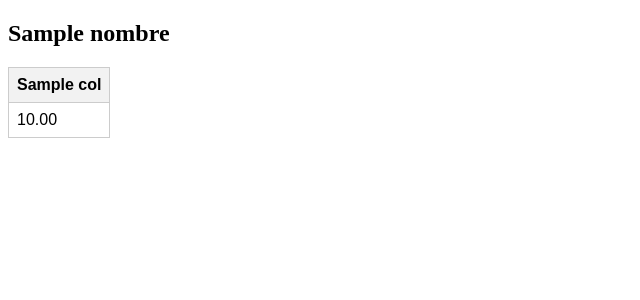
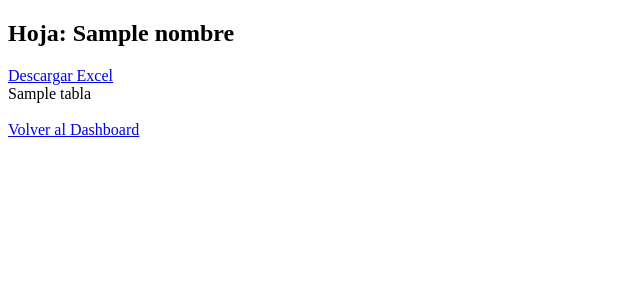
Before and after one commit to JulioVelazquez239/ofertas_proveedores, a Flask app: template templates/tabla.html in a window 1280 px wide. Shown: the top 300 px of the page, without its empty margins (0-640 px from the left). Run offline with Flask 3, Linux system fonts and the light colour scheme; the template is opened without the code that fills it: most values are stand-ins (such as "Sample title", 1, 10 or a date in 2020).

Commit message:
Actualización con mejoras backup

```diff
--- a/app.py
+++ b/app.py
@@ -1,5 +1,5 @@
 
-from flask import Flask, render_template, request, redirect, url_for, session
+from flask import Flask, render_template, request, redirect, url_for, session, send_file
 import pandas as pd
 import json
 import os
@@ -13,17 +13,6 @@ usuarios_file = 'usuarios.json'
 def cargar_usuarios():
     with open(usuarios_file, 'r') as f:
         return json.load(f)
-
-def guardar_usuarios(usuarios):
-    with open(usuarios_file, 'w') as f:
-        json.dump(usuarios, f, indent=4)
-
-@app.template_filter('formato_numero')
-def formato_numero(value):
-    try:
-        return f"{float(value):,.2f}"
-    except:
-        return value
 
 @app.route('/', methods=['GET', 'POST'])
 def login():
@@ -51,8 +40,6 @@ def ver_archivo(archivo):
     if 'user' not in session:
         return redirect(url_for('login'))
     archivo_path = os.path.join(carpeta_excel, archivo)
-    if not os.path.exists(archivo_path):
-        return "<h3>Archivo no encontrado</h3>", 404
     xls = pd.ExcelFile(archivo_path)
     hojas = xls.sheet_names
     permisos = session['permisos']
@@ -68,15 +55,22 @@ def mostrar_hoja(archivo, hoja):
     if 'user' not in session:
         return redirect(url_for('login'))
     archivo_path = os.path.join(carpeta_excel, archivo)
-    if not os.path.exists(archivo_path):
-        return "<h3>Archivo no encontrado</h3>", 404
     permisos = session['permisos']
     if permisos != "all" and hoja not in permisos.get(archivo, []):
         return "<h3>No tienes permiso para ver esta hoja.</h3>", 403
     df = pd.read_excel(archivo_path, sheet_name=hoja)
-    df = df.dropna(how='all')  # Eliminar filas vacías
-    df.columns = ["" if "Unnamed" in str(col) else col for col in df.columns]
-    return render_template('tabla.html', nombre=hoja, tabla=df.to_dict(orient='records'), columnas=df.columns)
+    df = df.loc[:, ~df.columns.str.contains('^Unnamed')]
+    df = df.fillna('')
+    formatted_df = df.applymap(lambda x: f"{x:,.2f}" if isinstance(x, (int, float)) else x)
+    return render_template('tabla.html', nombre=hoja, tabla=formatted_df.to_html(index=False, border=0), archivo=archivo)
+
+@app.route('/descargar/<archivo>/<hoja>')
+def descargar_hoja(archivo, hoja):
+    archivo_path = os.path.join(carpeta_excel, archivo)
+    df = pd.read_excel(archivo_path, sheet_name=hoja)
+    output_path = os.path.join("archivos_excel", f"{hoja}.xlsx")
+    df.to_excel(output_path, index=False)
+    return send_file(output_path, as_attachment=True)
 
 @app.route('/logout')
 def logout():
--- a/templates/tabla.html
+++ b/templates/tabla.html
@@ -1,34 +1,15 @@
 
 <!DOCTYPE html>
-<html>
+<html lang="es">
 <head>
+    <meta charset="UTF-8">
     <title>{{ nombre }}</title>
-    <style>
-        table { width: 100%%; border-collapse: collapse; font-family: Arial; }
-        th, td { border: 1px solid #ccc; padding: 8px; text-align: right; }
-        th { background-color: #f2f2f2; }
-        td:first-child, th:first-child { text-align: left; }
-    </style>
 </head>
 <body>
-    <h2>{{ nombre }}</h2>
-    <table>
-        <thead>
-            <tr>
-                {% for col in columnas %}
-                    <th>{{ col }}</th>
-                {% endfor %}
-            </tr>
-        </thead>
-        <tbody>
-            {% for row in tabla %}
-                <tr>
-                    {% for col in columnas %}
-                        <td>{{ row[col]|formato_numero }}</td>
-                    {% endfor %}
-                </tr>
-            {% endfor %}
-        </tbody>
-    </table>
+    <h2>Hoja: {{ nombre }}</h2>
+    <a href="{{ url_for('descargar_hoja', archivo=archivo, hoja=nombre) }}">Descargar Excel</a>
+    <div>{{ tabla | safe }}</div>
+    <br>
+    <a href="{{ url_for('dashboard') }}">Volver al Dashboard</a>
 </body>
 </html>
```
Also changed, not shown: templates/archivo.html (+10 -6 lines), templates/dashboard.html (+11 -6 lines), templates/login.html (+9 -8 lines), usuarios.json (+4 -12 lines).
